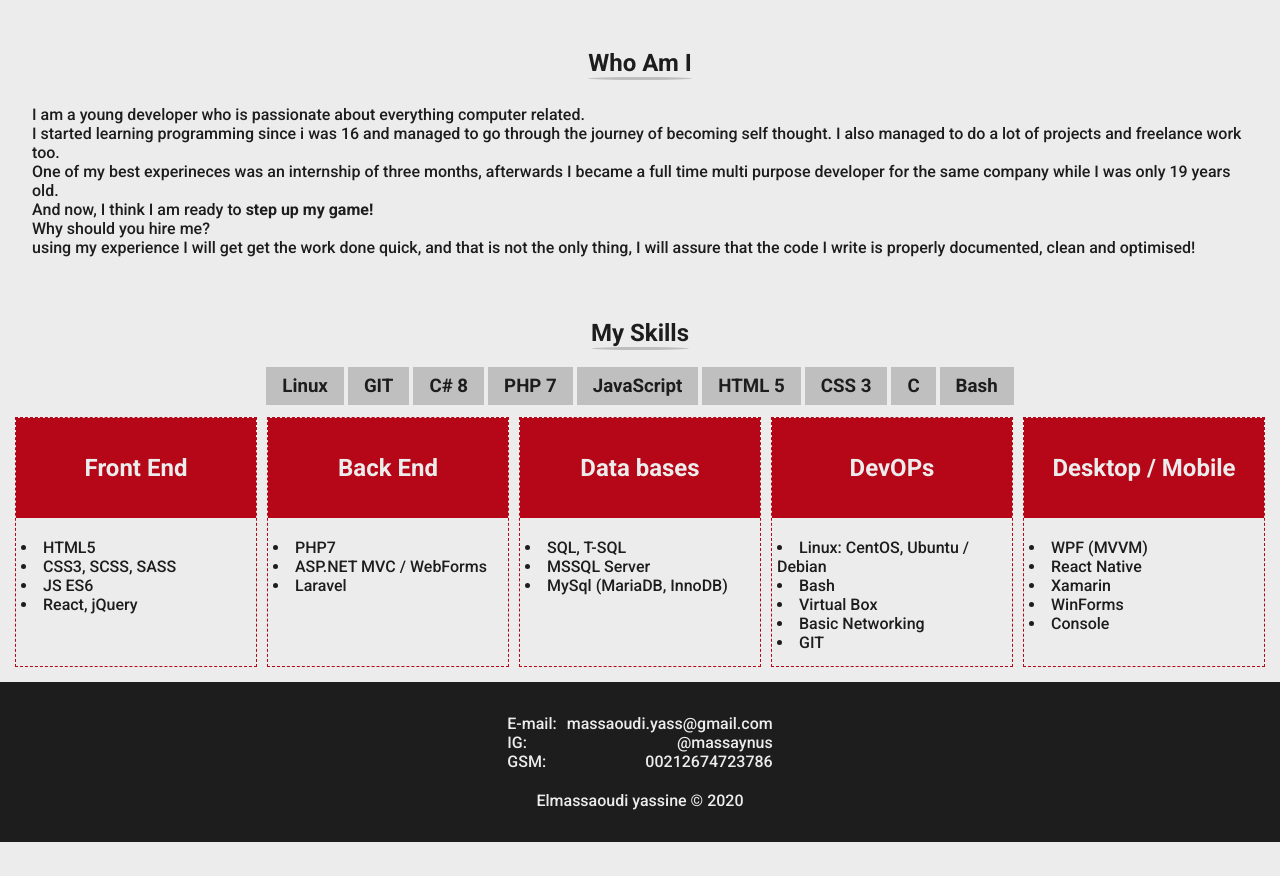
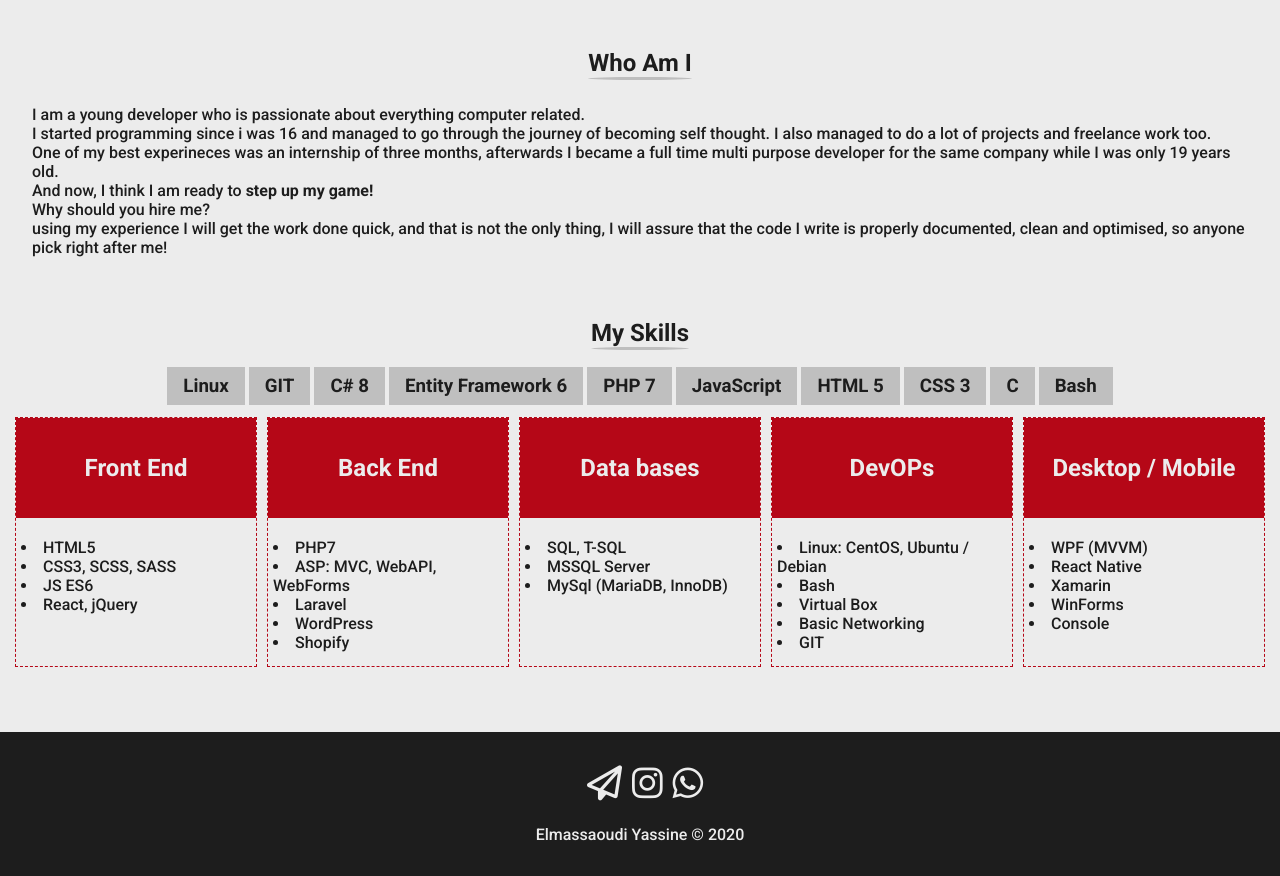
Before and after one commit to massaynus/portfolio, a plain HTML site: page index.html in a window 1280 px wide. Shown: the part 470-1346 px from the top of the page. Before the commit the page ends 1312 px from the top, so only its background shows below. Drawn offline with Linux system fonts and the light colour scheme.

```diff
--- a/index.html
+++ b/index.html
@@ -9,6 +9,7 @@
     <link rel="stylesheet" href="./dist/css/index.css">
     <link href="https://fonts.googleapis.com/css2?family=Roboto:wght@400;500;700&family=Tangerine:wght@700&display=swap"
         rel="stylesheet">
+    <script src="https://kit.fontawesome.com/115d6b35e1.js" crossorigin="anonymous" defer></script>
 </head>
 
 <body>
@@ -19,14 +20,14 @@
             <li id="link2"><a href="#Whoami">Who am i</a></li>
             <li id="link3"><a href="#Myskills">My skills</a></li>
             <li id="link4"><a href="https://github.com/massaynus?tab=repositories" target="_blank">Projects</a></li>
-            <li id="link5"><a href="#Contactme" target="_blank">Contact Me</a></li>
+            <li id="link5"><a href="#Contactme">Contact Me</a></li>
         </ul>
     </nav>
     <main id="home">
         <div class="mainContainer">
             <h2>Let's go above and beyond!</h2>
             <p>Together, we will make your dreams a reality</p>
-            <span><a href="mailto:massaoudi.yass@gmail.com" class="btn">Contact me</a></span>
+            <span><a href="mailto:massaoudi.yass@gmail.com" class="btn" target="_blank">Contact me</a></span>
         </div>
         <div class="mainContainer">
             <img src="./img/portrait.png" alt="My portrait" height="400px">
@@ -40,14 +41,14 @@
         </span>
         <p>
             I am a young developer who is passionate about everything computer related.<br />
-            I started learning programming since i was 16 and managed to go through the journey of becoming self
+            I started programming since i was 16 and managed to go through the journey of becoming self
             thought. I also managed to do a lot of projects and freelance work too.<br />
             One of my best experineces was an internship of three months, afterwards I became a full time multi purpose
             developer for the same company while I was only 19 years old.<br />
             And now, I think I am ready to <strong>step up my game!</strong><br />
             Why should you hire me?<br />
-            using my experience I will get get the work done quick, and that is not the only thing, I will assure that
-            the code I write is properly documented, clean and optimised!<br />
+            using my experience I will get the work done quick, and that is not the only thing, I will assure that
+            the code I write is properly documented, clean and optimised, so anyone pick right after me!<br />
         </p>
     </section>
 
@@ -66,6 +67,9 @@
             </a>
             <a target="_blank" href="https://www.google.com/search?q=csharp+8">
                 <h3>C# 8</h3>
+            </a>
+            <a target="_blank" href="https://www.google.com/search?q=EF6">
+                <h3>Entity Framework 6</h3>
             </a>
             <a target="_blank" href="https://www.google.com/search?q=php7">
                 <h3>PHP 7</h3>
@@ -107,8 +111,10 @@
                 </div>
                 <ul class="skillsList">
                     <li>PHP7</li>
-                    <li>ASP.NET MVC / WebForms</li>
+                    <li>ASP: MVC, WebAPI, WebForms</li>
                     <li>Laravel</li>
+                    <li>WordPress</li>
+                    <li>Shopify</li>
                 </ul>
             </div>
             <div class="card">
@@ -155,24 +161,23 @@
     <footer id="Contactme">
         <ul>
             <li>
-                <p>E-mail:</p>
-                <a href="#">massaoudi.yass@gmail.com</a>
+                <a href="mailto:massaoudi.yass@gmail.com" target="_blank"><i class="far fa-paper-plane"></i></a>
             </li>
 
             <li>
-                <p>IG:</p>
-                <a href="#"> @massaynus</a>
+                <a href="https://www.instagram.com/massaynus/" target="_blank"> <i class="fab fa-instagram"></i> </a>
             </li>
 
             <li>
-                <p>GSM:</p>
-                <a href="#"> 00212674723786</a>
+                <a href="https://wa.me/212674723786" target="_blank"> <i class="fab fa-whatsapp"></i></a>
             </li>
         </ul>
-        <p>Elmassaoudi yassine &#169; 2020</p>
+        <p>Elmassaoudi Yassine &#169; <span id="year"></span> </p>
     </footer>
 
-    <script src="./js/index.js" defer></script>
+    <script src="./js/index.js" defer>
+
+    </script>
 </body>
 
 </html>
--- a/js/index.js
+++ b/js/index.js
@@ -1,3 +1,4 @@
 $(() => {
     console.log('ready')
+    $('#year').text(new Date().getFullYear());
 });
--- a/scss/index.scss
+++ b/scss/index.scss
@@ -195,6 +195,7 @@ section {
 }
 
 footer {
+    margin-top: 50px;
     display: flex;
     flex-direction: column;
     justify-content: center;
@@ -206,13 +207,13 @@ footer {
     ul {
         list-style: none;
         margin-bottom: 20px;
+        display: flex;
+        flex-direction: row;
 
         li {
-            display: flex;
-            justify-content: space-between;
-
             a {
                 margin-left: 10px;
+                font-size: 35px;
                 text-decoration: none;
                 color: $the_white;
 
```
Also changed, not shown: dist/css/index.css.
